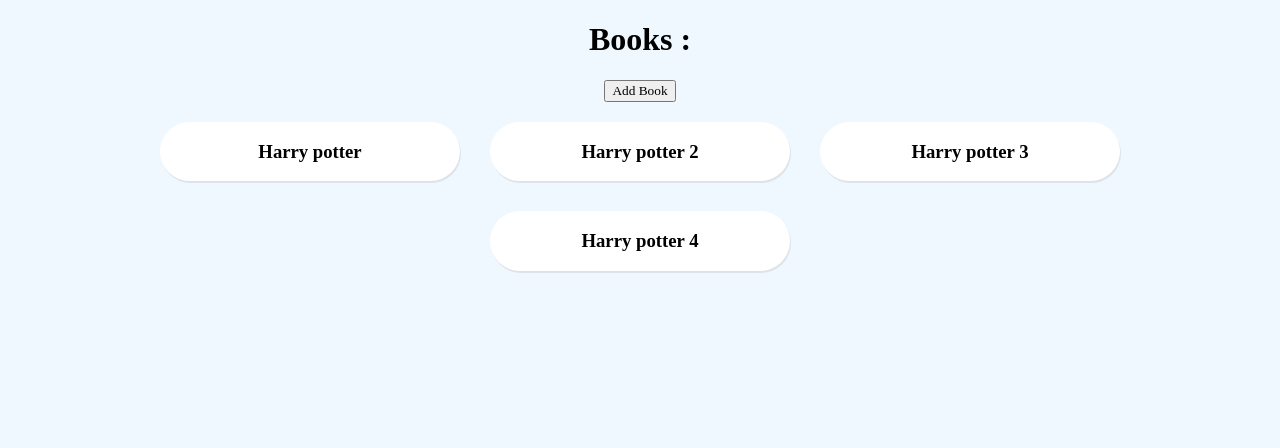
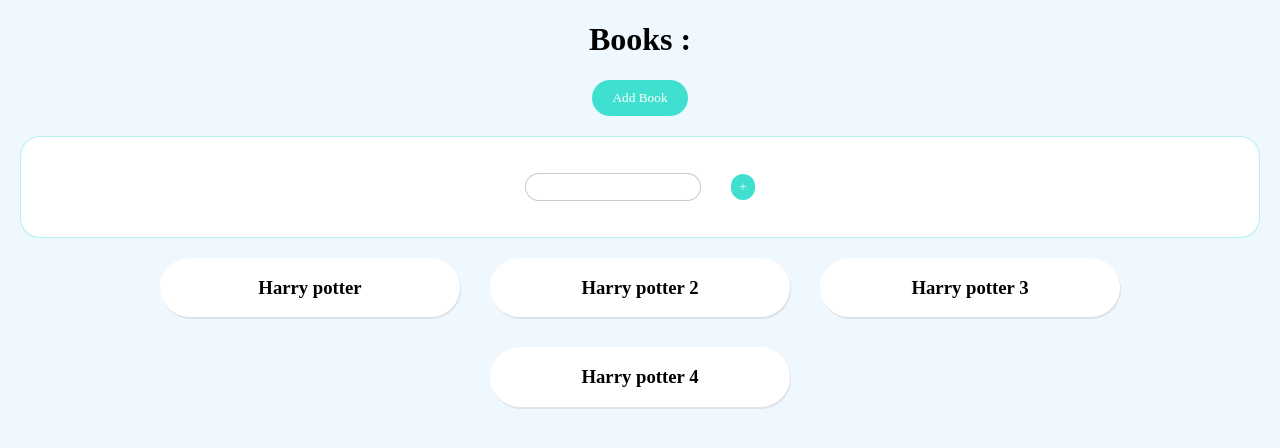
Before and after one commit to 0x4bd0/react-redux-project, a React (Create React App) app: page / in a window 1280 px wide. Shown: the top 448 px of the page. Built offline with nearby package versions, Linux system fonts and the light colour scheme.

Commit message:
added add book widget

```diff
--- a/src/App.js
+++ b/src/App.js
@@ -1,4 +1,5 @@
 import './App.css';
+import AddBookc from './components/addBook';
 import BodyC from './components/body';
 import HeaderC from './components/header';
 
@@ -6,6 +7,7 @@ function App() {
   return (
     <div className="App">
       <HeaderC></HeaderC>
+      <AddBookc></AddBookc>
       <BodyC></BodyC>
     </div>
   );
--- /dev/null
+++ b/src/components/addBook.js
@@ -0,0 +1,10 @@
+const AddBookC = () => {
+    return (
+        <div className="addBookContainer">
+            <input type="text" class="addBookInput" />
+            <button class="addBookSubmit">+</button>
+        </div>
+    );
+}
+
+export default AddBookC;
--- a/src/components/body.js
+++ b/src/components/body.js
@@ -11,7 +11,7 @@ const BodyC = () => {
         <div className="body">
             {
                 state.books.map(item => (
-                    <BookC book={item}></BookC>
+                    <BookC book={item} key={item.id}></BookC>
                 ))
             }
         </div>
--- a/src/index.css
+++ b/src/index.css
@@ -33,6 +33,14 @@ code {
     margin: 20px;
 }
 
+.addBook {
+  padding: 10px 20px;
+    border-radius: 20px;
+    border: 0px;
+    color: white;
+    background-color: turquoise;
+}
+
 
 .book {
   flex: 1;
@@ -42,3 +50,36 @@ code {
   border-radius: 30px;
   box-shadow: 1px 2px #8888882e;
 }
+
+
+.addBookContainer{
+     display: flex;
+    flex-direction: row;
+    justify-content: space-between;
+    flex-wrap: wrap;
+    column-gap: 30px;
+    row-gap: 30px;
+    align-items: center;
+    justify-content: center;
+    margin: 20px;
+    height: 100px;
+    border-radius: 20px;
+    height: 100px;
+    background-color: white;
+    border-radius: 20px;
+    border: 1px solid #40e0d063;
+}
+
+.addBookSubmit{
+      border: 0px;
+    color: white;
+    background-color: turquoise;
+    padding: 5px 8px;
+    border-radius: 20px;
+}
+
+.addBookInput{
+      border: 1px solid #8080806b;
+    border-radius: 20px;
+    padding: 5px;
+}
```
